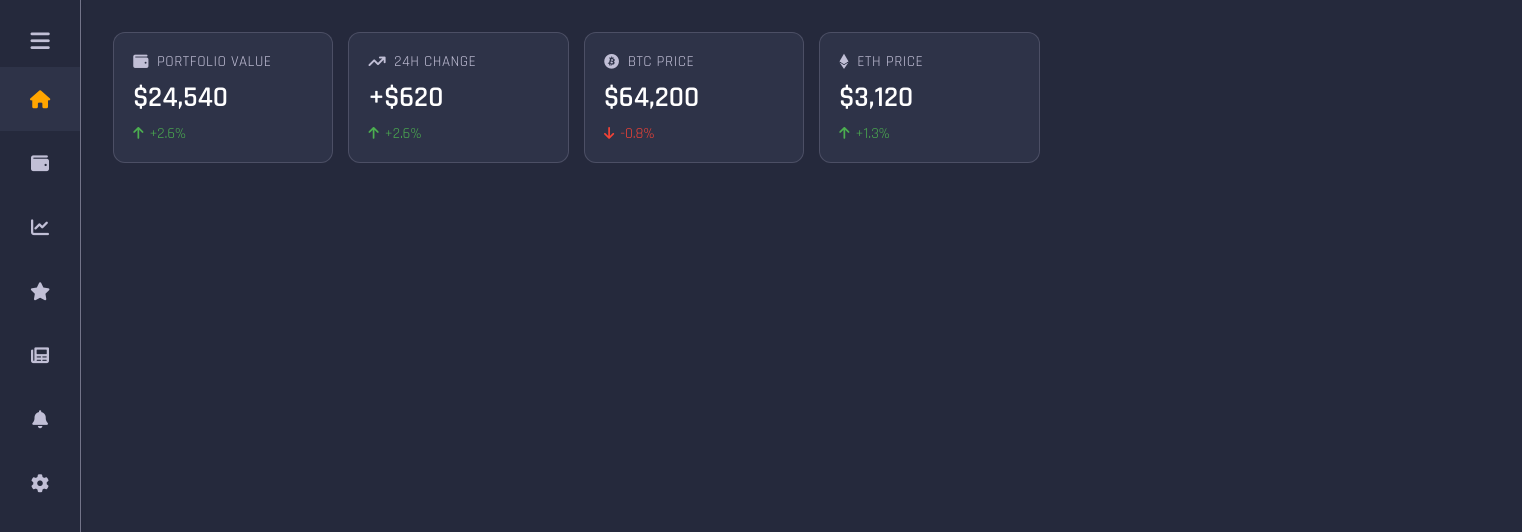
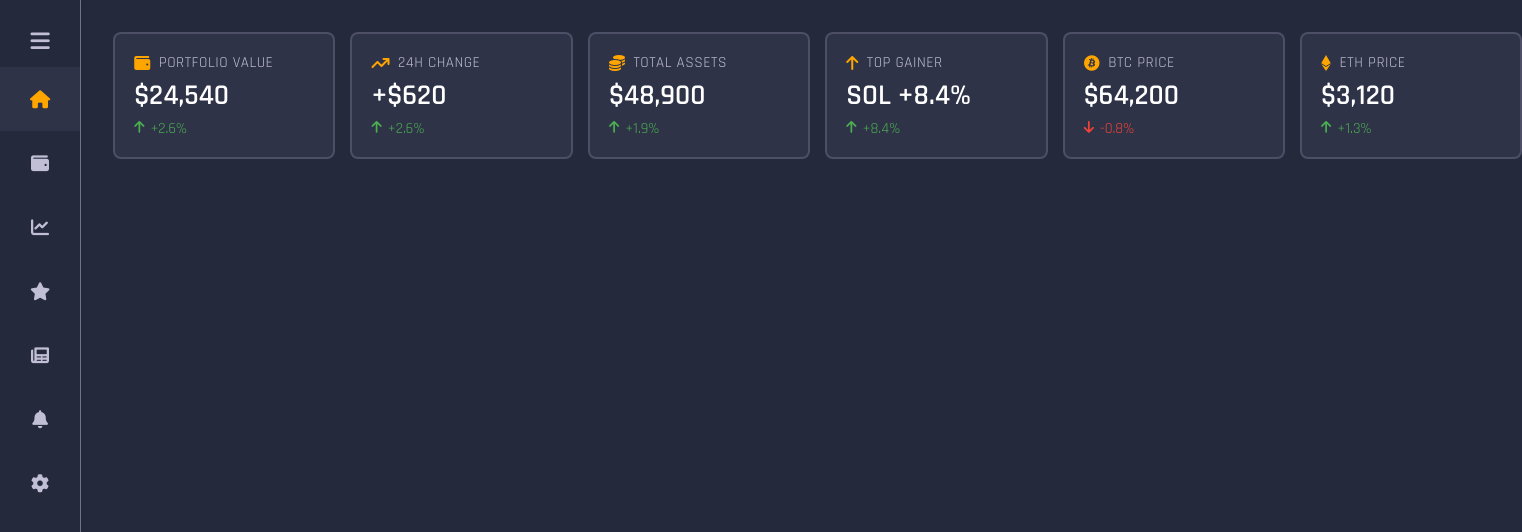
Before and after one commit to joseph-johnson27001/crypto-dashboard, a Vue app: page / in a window 1280 px wide. Shown: the top 532 px of the page, 1522 px wide, since content can reach past the window. Built offline with nearby package versions, Linux system fonts and the light colour scheme.

Commit message:
KPI's update

```diff
--- a/src/App.vue
+++ b/src/App.vue
@@ -34,10 +34,11 @@ body {
   display: flex;
   min-height: 100dvh;
   height: 100dvh;
+  width: 100%;
 }
 
 .content {
-  flex-grow: 1;
-  overflow-y: auto;
+  padding: 2rem;
+  width: 100%;
 }
 </style>
--- a/src/components/UI/StatCard.vue
+++ b/src/components/UI/StatCard.vue
@@ -1,8 +1,7 @@
-<!-- components/UI/StatCard.vue -->
 <template>
   <div class="stat-card">
     <div class="stat-header">
-      <slot name="icon"></slot>
+      <i :class="['stat-icon', icon]"></i>
       <span class="label">{{ label }}</span>
     </div>
     <div class="stat-value">{{ value }}</div>
@@ -24,6 +23,7 @@ export default {
     label: String,
     value: String,
     change: String,
+    icon: String,
   },
   computed: {
     isPositive() {
@@ -36,20 +36,17 @@ export default {
 <style scoped>
 .stat-card {
   background: #2e3348;
-  border: 1px solid rgba(193, 191, 214, 0.2);
-  border-radius: 12px;
+  border: 2px solid rgba(193, 191, 214, 0.2);
+  border-radius: 8px;
   padding: 1.2rem;
   min-width: 180px;
   color: #c1bfd6;
   font-family: "Rajdhani", sans-serif;
   display: flex;
   flex-direction: column;
-  gap: 0.5rem;
+  gap: 0.3rem;
   transition: border 0.1s linear;
   cursor: pointer;
-}
-.stat-card:hover {
-  border: 1px solid whitesmoke;
 }
 
 .stat-header {
@@ -59,6 +56,11 @@ export default {
   font-size: 0.95rem;
   text-transform: uppercase;
   letter-spacing: 0.5px;
+}
+
+.stat-icon {
+  color: orange;
+  font-size: 1rem;
 }
 
 .stat-value {
--- a/src/views/DashboardPage.vue
+++ b/src/views/DashboardPage.vue
@@ -7,11 +7,8 @@
         :label="card.label"
         :value="card.value"
         :change="card.change"
-      >
-        <template #icon>
-          <i :class="card.icon"></i>
-        </template>
-      </StatCard>
+        :icon="card.icon"
+      />
     </div>
   </div>
 </template>
@@ -40,6 +37,18 @@ export default {
           icon: "fas fa-arrow-trend-up",
         },
         {
+          label: "Total Assets",
+          value: "$48,900",
+          change: "+1.9%",
+          icon: "fas fa-coins",
+        },
+        {
+          label: "Top Gainer",
+          value: "SOL +8.4%",
+          change: "+8.4%",
+          icon: "fas fa-arrow-up",
+        },
+        {
           label: "BTC Price",
           value: "$64,200",
           change: "-0.8%",
@@ -58,14 +67,9 @@ export default {
 </script>
 
 <style scoped>
-.dashboard {
-  padding: 2rem;
-  color: white;
-}
-
 .kpi-row {
   display: grid;
-  grid-template-columns: repeat(4, 1fr);
+  grid-template-columns: repeat(6, 1fr);
   gap: 15px;
 }
 </style>
```
